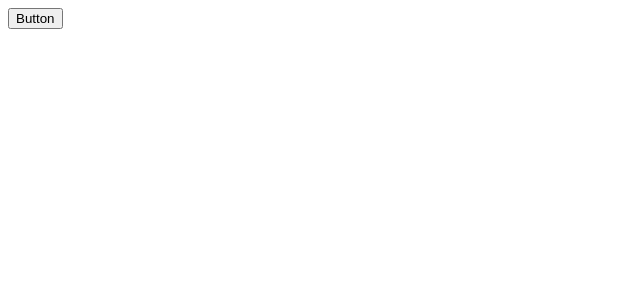
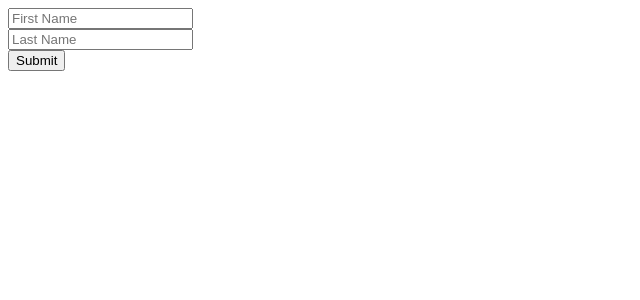
Before and after one commit to NangzaiWebDeveloper/Core-Concepts-of-React, a React (Vite) app: page / in a window 1280 px wide. Shown: the top 300 px of the page, without its empty margins (0-640 px from the left). Built offline with nearby package versions, Linux system fonts and the light colour scheme.

Commit message:
useRef in input

```diff
--- a/src/App.jsx
+++ b/src/App.jsx
@@ -1,3 +1,5 @@
+import ClickEventFunction from "./components/ClickEvent/ClickEventFunction"
+import FormSubmitPart from "./components/ClickEvent/FormSubmitPart"
 import ConRenInIfElse from "./components/ConRenInIfElse"
 import ConRenInInvokeFun from "./components/ConRenInInvokeFun"
 import ConRenInSwitchStatement from "./components/ConRenInSwitchStatement"
@@ -9,6 +11,9 @@ import LoopInsideJsx from "./components/LoopInsideJsx"
 import PassingDataByFunction from "./components/ParentAndChildWithProps/PassingDataByFunction"
 import PassingDataByProps from "./components/ParentAndChildWithProps/PassingDataByProps"
 import PropsTopic from "./components/ParentAndChildWithProps/PropsTopic"
+import AttributeWithUseRef from "./components/ReactHook/AttributeWithUseRef"
+import UseRef from "./components/ReactHook/UseRef"
+import UseRefInInput from "./components/ReactHook/UseRefInInput"
 
 
 function App() {
@@ -21,9 +26,9 @@ function App() {
   //   hometown : "Moulvibazar",
   // }
 
-  const btnClick =()=>{
-    alert("Hello Nangzai")
-  }
+  // const btnClick =()=>{
+  //   alert("Hello Nangzai")
+  // }
 
   return (
       <>
@@ -55,7 +60,24 @@ function App() {
         {/* <PassingDataByProps item ={itemObj}/> */}
 
         {/* passing Function data by props */}
-        <PassingDataByFunction childClickBtn={btnClick} />
+        {/* <PassingDataByFunction childClickBtn={btnClick} /> */}
+
+        {/* Click Event Function */}
+        {/* <ClickEventFunction/> */}
+
+        {/* input form submit */}
+        {/* <FormSubmitPart/> */}
+
+        {/* React Hooks  */}
+
+        {/*change innerText/innerHTML by useRef method */}
+        {/* <UseRef/> */}
+
+        {/*change Attributes value by useRef method*/}
+        {/* <AttributeWithUseRef/> */}
+
+        {/*using useRef in input element*/}
+        <UseRefInInput/>
       </>
   )
 }
--- /dev/null
+++ b/src/components/ClickEvent/ClickEventFunction.jsx
@@ -0,0 +1,16 @@
+import React from 'react';
+
+const ClickEventFunction = () => {
+    const clickBtn =()=>{
+        alert("hello hello")
+    }
+    return (
+        <div>
+            <button onClick={clickBtn}>Click</button>
+            {/* <button onClick={()=>{alert("hello Nangzai")}}>Press</button> */}
+            {/* <button onClick={alert("hello Abuzam")}>Submit</button> */}
+        </div>
+    );
+};
+
+export default ClickEventFunction;
--- /dev/null
+++ b/src/components/ClickEvent/FormSubmitPart.jsx
@@ -0,0 +1,21 @@
+import React from 'react';
+
+const FormSubmitPart = () => {
+
+    const handleSubmitForm =(event)=>{
+        event.preventDefault();
+
+        alert("form submitted")
+    }
+
+    return (
+        <div>
+            <form onSubmit={handleSubmitForm}>
+                <input type="text" placeholder='Name'/>
+                <button>Submit</button>
+            </form>
+        </div>
+    );
+};
+
+export default FormSubmitPart;
--- /dev/null
+++ b/src/components/ReactHook/AttributeWithUseRef.jsx
@@ -0,0 +1,21 @@
+import React, { useRef } from 'react';
+
+const AttributeWithUseRef = () => {
+
+    const changeImage = useRef();
+
+    const handleChangeImage =()=>{
+        changeImage.current.src = "https://placehold.co/600x400?text=Hello+World"
+        changeImage.current.setAttribute("height", "200");
+        changeImage.current.setAttribute("weight", "200")
+    }
+
+    return (
+        <div>
+            <img ref={changeImage} src="https://placehold.co/600x400" alt="" />
+            <button onClick={handleChangeImage}>Submit</button>
+        </div>
+    );
+};
+
+export default AttributeWithUseRef;
--- /dev/null
+++ b/src/components/ReactHook/UseRef.jsx
@@ -0,0 +1,31 @@
+// useRef :
+// 1.The useRef hook allows you to persist values between renders;
+// 2.it can be used to store a mutable value that does not cause a re-render when updated;
+// 3.It can be used to access a DOM element directly.
+
+import React from 'react';
+import { useRef } from 'react';
+
+const UseRef = () => {
+
+    const updateText = useRef()
+
+    //innerText By useRef():
+    // const handleUpdateText =()=>{
+    //     updateText.current.innerText = "Abuzam Nangzai Singha"
+    // }
+
+    //innerHTML By useRef():
+    const handleUpdateText =()=>{
+        updateText.current.innerHTML = "<ul><li>Nangzai</li><li>Joy</li></ul>"
+    }
+
+    return (
+        <div>
+            <h1 ref={updateText}></h1>
+            <button onClick={handleUpdateText}>Button</button>
+        </div>
+    );
+};
+
+export default UseRef;
--- /dev/null
+++ b/src/components/ReactHook/UseRefInInput.jsx
@@ -0,0 +1,31 @@
+import React, { useRef } from 'react';
+
+const UseRefInInput = () => {
+
+    // let firstName = useRef()
+    // let lastName = useRef()
+    let firstName, lastName = useRef();
+
+    const handleGetUserValue =()=>{
+        // let fName = firstName.current.value;
+        let fName = firstName.value;
+        // let lName = lastName.current.value;
+        let lName = lastName.value;
+
+        alert(fName +" "+lName)
+    }
+
+    return (
+        <div>
+            {/* <input ref={firstName} type="text" placeholder='First Name' /> */}
+            <input ref={(a)=>firstName=a} type="text" placeholder='First Name' />
+            <br />
+            {/* <input ref={lastName} type="text" placeholder='Last Name' /> */}
+            <input ref={(b)=>lastName=b} type="text" placeholder='Last Name' />
+            <br />
+            <button onClick={handleGetUserValue}>Submit</button>
+        </div>
+    );
+};
+
+export default UseRefInInput;
```
